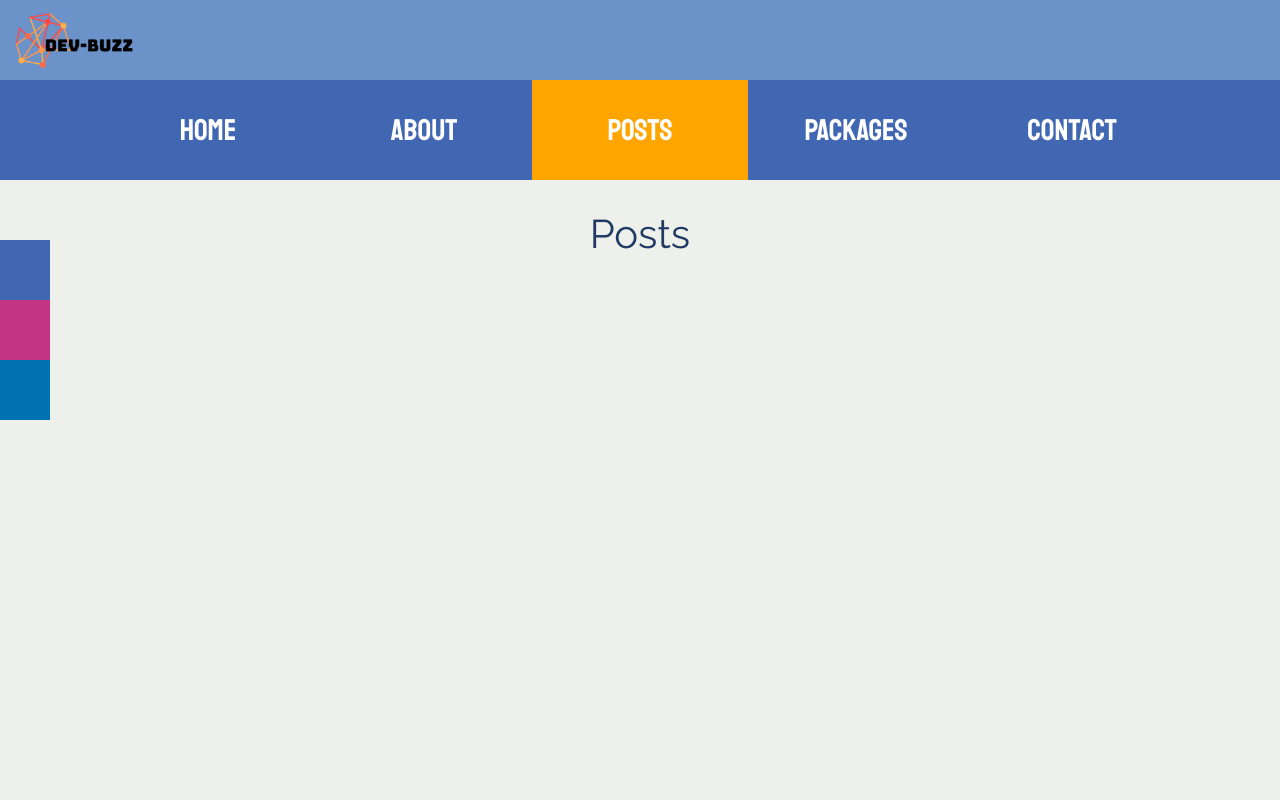
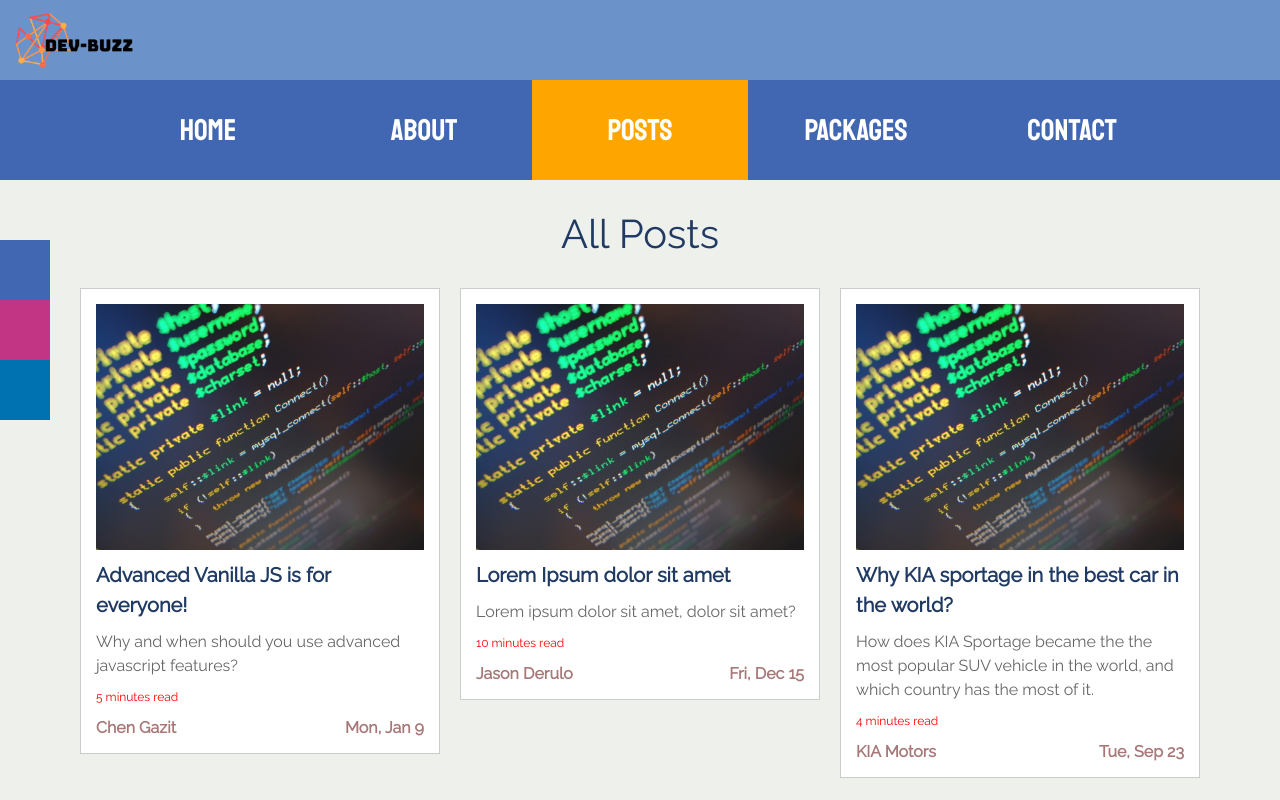
Before and after one commit to ChengaDev/dev-buzz, a Next.js app: page /posts in a window 1280 px wide. Shown: the top 800 px of the page. Built offline with nearby package versions, Linux system fonts and the light colour scheme; some icons are missing.

Commit message:
beginning of posts page

```diff
--- a/pages/index.tsx
+++ b/pages/index.tsx
@@ -1,5 +1,4 @@
 import fs from 'fs';
-import React from 'react';
 import path from 'path';
 import matter from 'gray-matter';
 import Head from 'next/head';
--- a/pages/posts.tsx
+++ b/pages/posts.tsx
@@ -1,26 +1,131 @@
+import fs from 'fs';
+import path from 'path';
+import matter from 'gray-matter';
 import styled from 'styled-components';
 import Head from 'next/head';
 
-const Posts = () => {
+const Posts = ({ posts }) => {
 	return (
 		<>
 			<Head>
 				<title>Dev-Buzz | Posts</title>
 			</Head>
-			<Container>
-				<h1>Posts</h1>
+			<Container className='container'>
+				<h1>All Posts</h1>
+				<div className='row'>
+					{posts?.map((post, index: number) => {
+						return (
+							<BlogPostContainer key={`${post.frontmatter.title}_${index}`} className='col-md-6 col-lg-4'>
+								<BlogPost>
+									<img src={post.frontmatter.image_path} alt='code' />
+
+									<PostDetails>
+										<PostName>{post.frontmatter.title}</PostName>
+										<PostDescription>{post.frontmatter.short_description}</PostDescription>
+										<ReadingTime>{`${post.frontmatter.reading_time} minutes read`}</ReadingTime>
+										<PublishDetails>
+											<AuthorName>{post.frontmatter.author}</AuthorName>
+											<PublishDate>{post.frontmatter.publish_date}</PublishDate>
+										</PublishDetails>
+									</PostDetails>
+								</BlogPost>
+							</BlogPostContainer>
+						);
+					})}
+				</div>
 			</Container>
 		</>
 	);
 };
+
+export async function getStaticProps() {
+	// get files from posts directory
+	const files = fs.readdirSync(path.join('posts'));
+
+	// get slug and matter from posts
+	const posts = files.map((filename) => {
+		// create slug
+		const slug = filename.replace('.md', '');
+
+		// get matter
+		const markDownWithMeta = fs.readFileSync(path.join('posts', filename), 'utf-8');
+
+		const { data: frontmatter } = matter(markDownWithMeta);
+
+		return { slug, frontmatter };
+	});
+
+	return {
+		props: {
+			posts: posts
+		}
+	};
+}
+
+const PostName = styled.div`
+	font-size: 20px;
+	font-weight: bold;
+`;
+
+const AuthorName = styled.div`
+	left: 0;
+	position: absolute;
+`;
+
+const PublishDate = styled.div`
+	right: 0;
+	position: absolute;
+`;
+
+const PublishDetails = styled.div`
+	height: 22px;
+	color: #a87878;
+	margin-top: 10px;
+	position: relative;
+	font-weight: bold;
+`;
+
+const PostDescription = styled.div`
+	margin-top: 10px;
+	color: rgba(0, 0, 0, 0.6);
+`;
+
+const PostDetails = styled.div`
+	margin-top: 10px;
+`;
+
+const ReadingTime = styled.div`
+	color: red;
+	/* font-weight: bold; */
+	margin-top: 10px;
+	font-size: 12px;
+`;
 
 const Container = styled.div`
 	h1 {
 		text-align: center;
 		width: 100%;
 		margin-top: 30px;
+		margin-bottom: 20px;
 	}
 `;
 
+const BlogPostContainer = styled.div`
+	width: 100%;
+	padding: 10px;
+`;
+
+const BlogPost = styled.div`
+	border: 1px solid rgba(0, 0, 0, 0.2);
+	background-color: white;
+	padding: 15px;
+	cursor: pointer;
+	height: auto;
+
+	img {
+		width: 100%;
+		opacity: 0.9;
+	}
+`;
 
 export default Posts;
--- a/posts/advanced_js.md
+++ b/posts/advanced_js.md
@@ -1,9 +1,11 @@
 ---
-title: 'Advanced Vanilla JS is for everyone'
+title: 'Advanced Vanilla JS is for everyone!'
 author: 'Chen Gazit'
 publish_date: 'Mon, Jan 9'
 cover_image: '/images/posts/code.jpg'
 reading_time: 5
+image_path: '/code.jpg'
+short_description: 'Why and when should you use advanced javascript features?'
 slug: 'advanced_js'
 ---
 
--- a/posts/lorem_ipsum.md
+++ b/posts/lorem_ipsum.md
@@ -4,6 +4,8 @@ author: 'Jason Derulo'
 publish_date: 'Fri, Dec 15'
 cover_image: '/images/posts/code.jpg'
 reading_time: 10
+image_path: '/code.jpg'
+short_description: 'Lorem ipsum dolor sit amet, dolor sit amet?'
 slug: 'lorem_ipsum'
 ---
 
--- a/posts/sportage.md
+++ b/posts/sportage.md
@@ -1,9 +1,11 @@
 ---
 title: 'Why KIA sportage in the best car in the world?'
+short_description: 'How does KIA Sportage became the the most popular SUV vehicle in the world, and which country has the most of it.'
 author: 'KIA Motors'
 publish_date: 'Tue, Sep 23'
 cover_image: '/images/posts/code.jpg'
 reading_time: 4
+image_path: '/code.jpg'
 slug: 'sportage'
 ---
 
```
Also changed, not shown: pages/about.tsx (+10 -6 lines).
